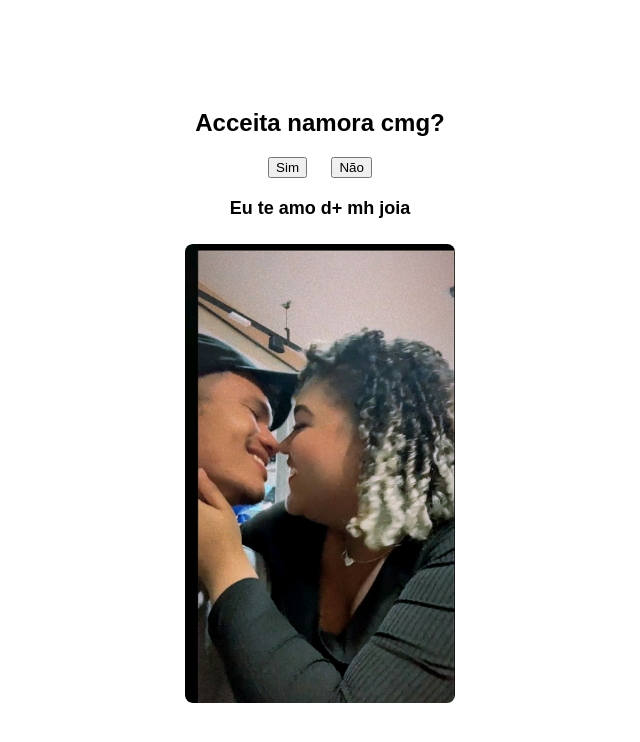
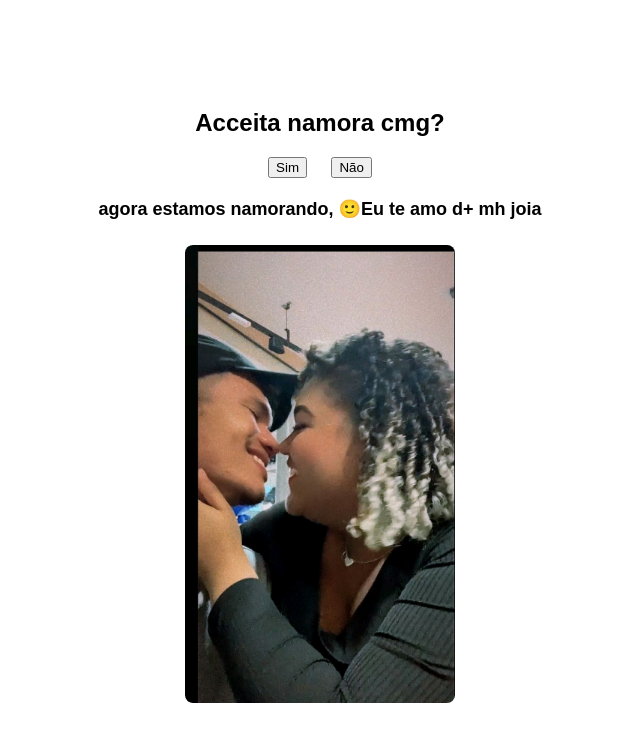
Before and after one commit to juanmb05/juanmb05.github.io, a plain HTML site: page index.html in a window 1280 px wide. Both pictures are taken after a click on the button "Sim". Shown: the whole page, without its empty margins (320-960 px from the left). Drawn offline with Linux system fonts and the light colour scheme.

Commit message:
Update index.html

```diff
--- a/index.html
+++ b/index.html
@@ -1,7 +1,7 @@
 <!DOCTYPE html>
 <html>
 <head>
-    <title>Tela de Casamento</title>
+    <title>Tela de Pedido</title>
     <style>
         body {
             display: flex;
@@ -60,7 +60,7 @@
             <button id="noButton">Não</button>
         </div>
         <div id="imageContainer" class="hidden">
-            <h2 class="loveMessage">Eu te amo d+ mh joia</h2>
+            <h2 class="loveMessage">agora estamos namorando, 🙂Eu te amo d+ mh joia</h2>
             <img id="parabensImage" src="" alt="Parabens!">
         </div>
     </div>
```
